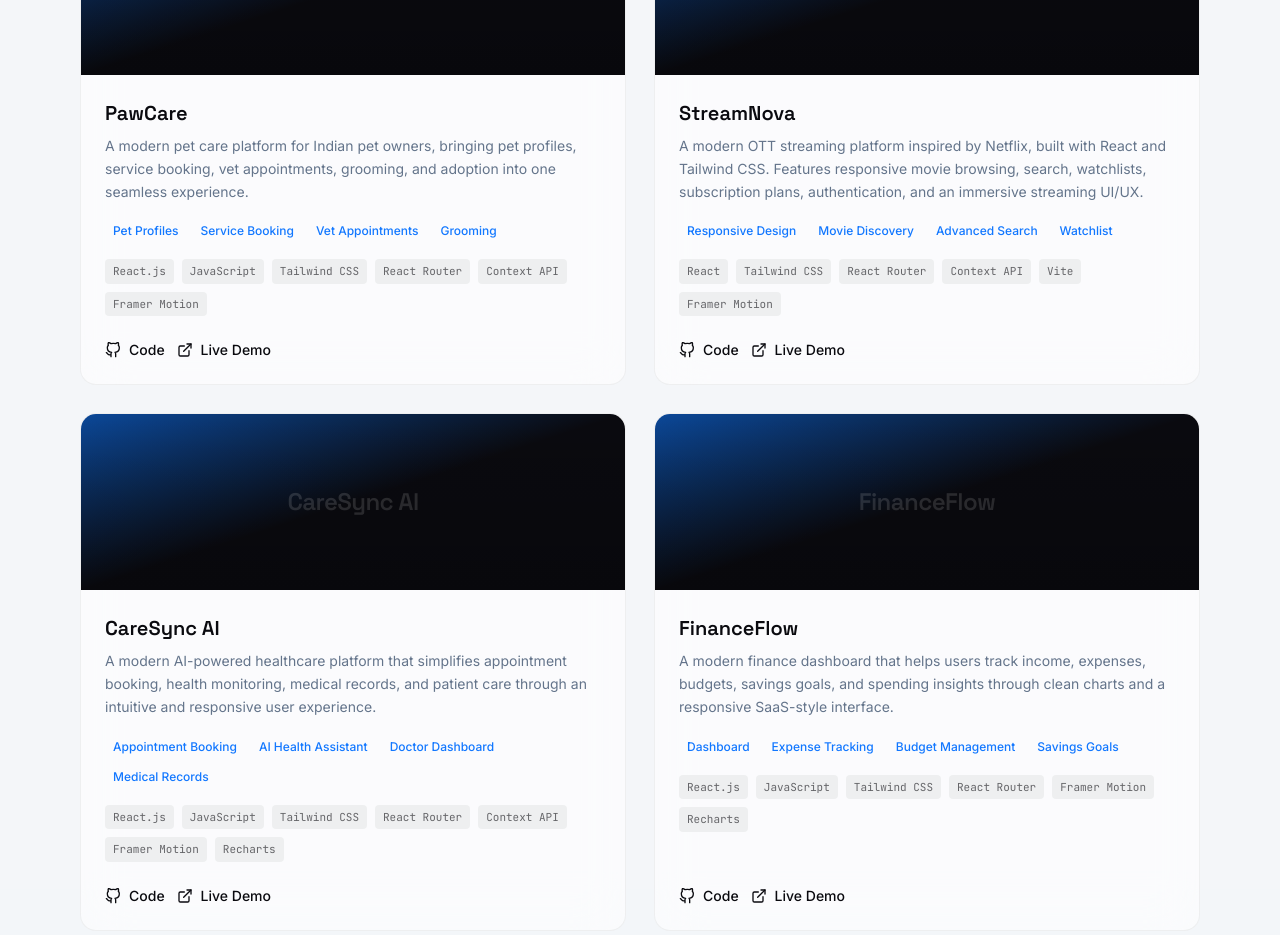
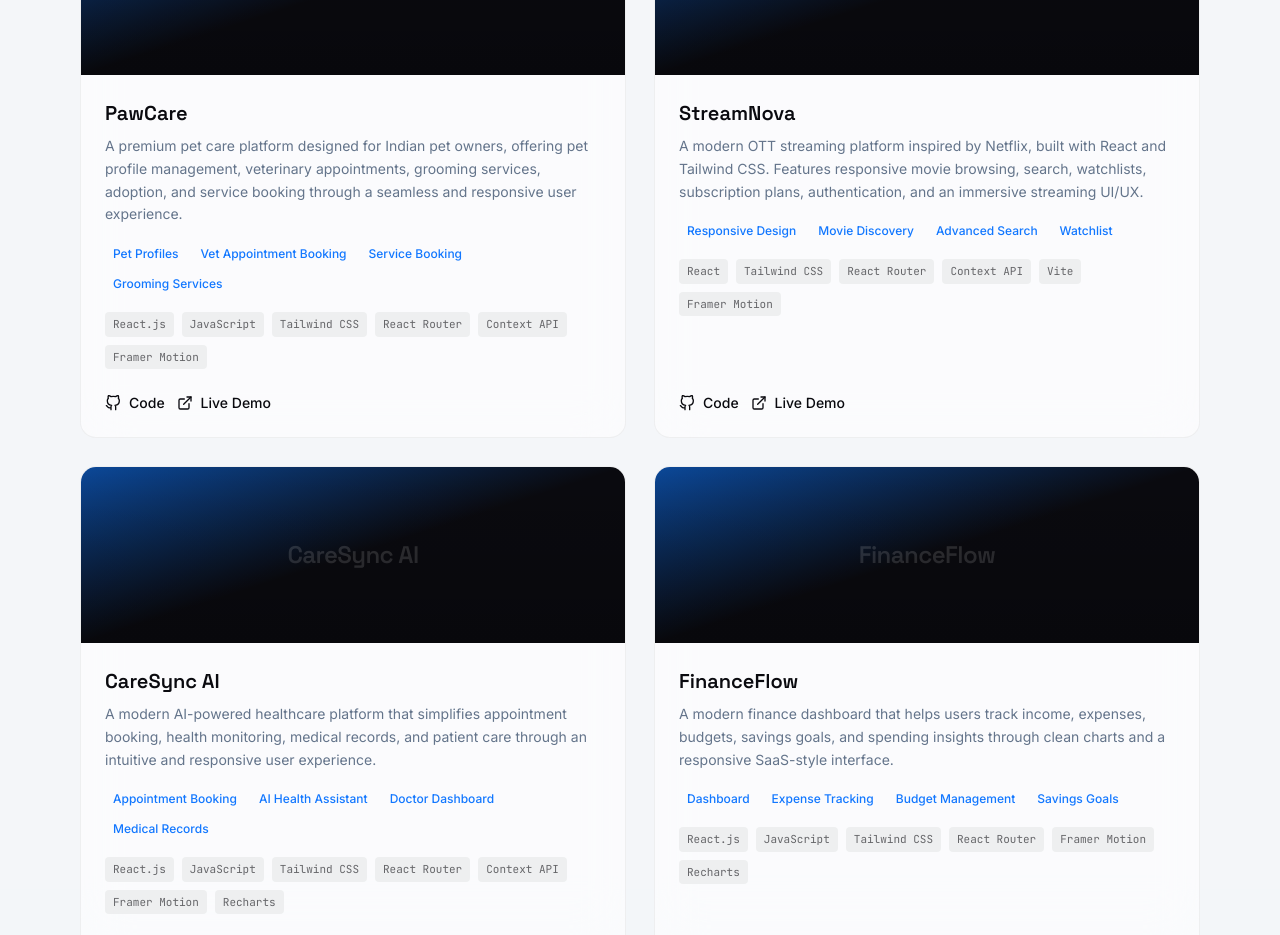
Before and after one commit to Rohith83/Portfolio, a React (Vite) app: page / in a window 1280 px wide. Shown: the part 4700-5635 px from the top of the page. Built offline with nearby package versions, Linux system fonts and the light colour scheme.

Commit message:
Update PawCare project description

```diff
--- a/src/data/content.js
+++ b/src/data/content.js
@@ -103,11 +103,29 @@ export const projects = [
   {
     title: 'PawCare',
     description:
-      'A modern pet care platform for Indian pet owners, bringing pet profiles, service booking, vet appointments, grooming, and adoption into one seamless experience.',
-    features: ['Pet Profiles', 'Service Booking', 'Vet Appointments', 'Grooming', 'Pet Adoption', 'Dashboard'],
-    tech: ['React.js', 'JavaScript', 'Tailwind CSS', 'React Router', 'Context API', 'Framer Motion'],
-    github: '#',
-    demo: '#',
+  'A premium pet care platform designed for Indian pet owners, offering pet profile management, veterinary appointments, grooming services, adoption, and service booking through a seamless and responsive user experience.',
+
+features: [
+  'Pet Profiles',
+  'Vet Appointment Booking',
+  'Service Booking',
+  'Grooming Services',
+  'Pet Adoption',
+  'User Dashboard',
+  'Responsive Design',
+  'Modern UI/UX'
+],
+
+tech: [
+  'React.js',
+  'JavaScript',
+  'Tailwind CSS',
+  'React Router',
+  'Context API',
+  'Framer Motion'
+],
+    github: 'https://github.com/Rohith83/PawCare',
+    demo: 'https://pawcare-web.netlify.app/',
   },
   {
   title: "StreamNova",
```
